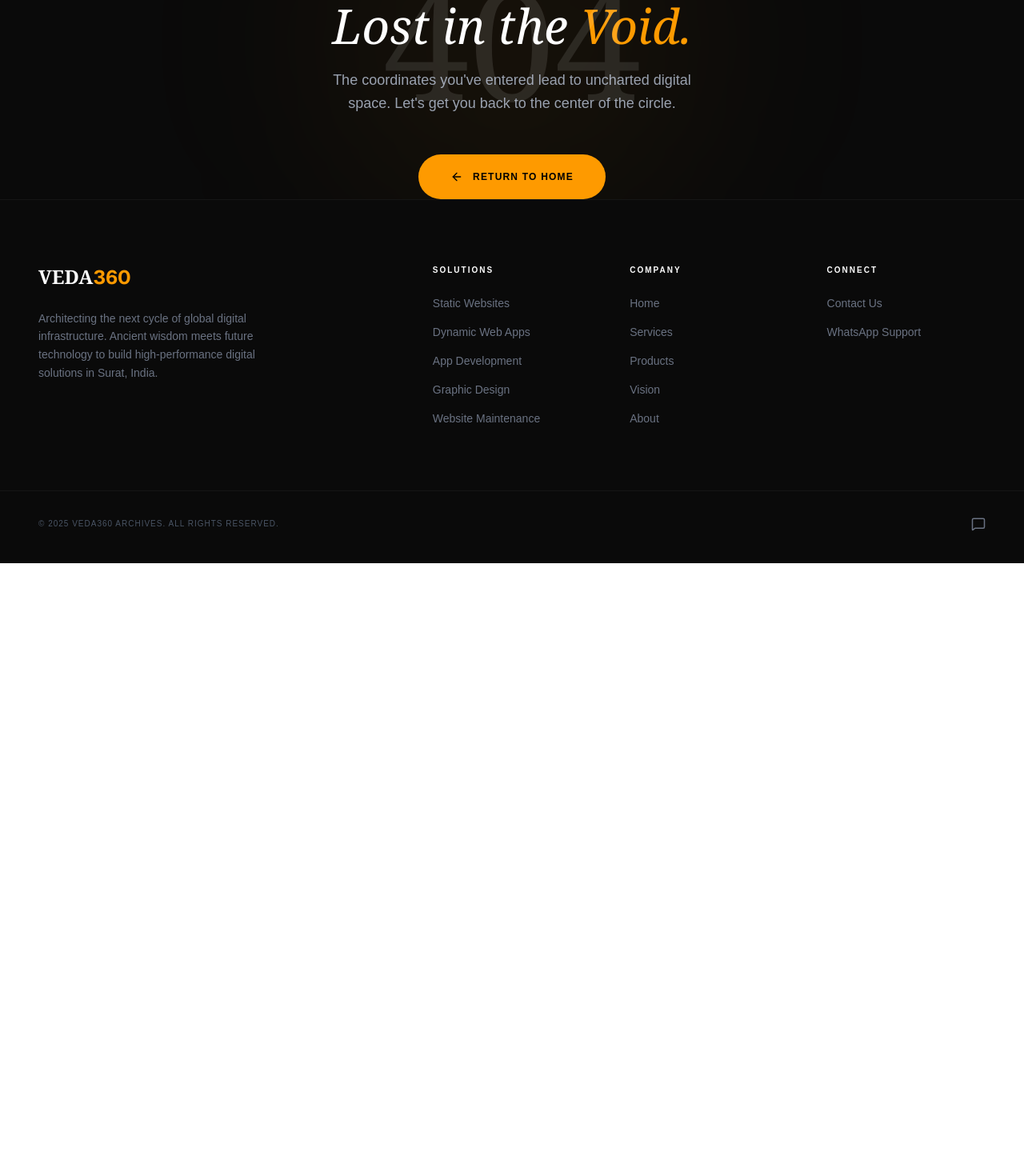
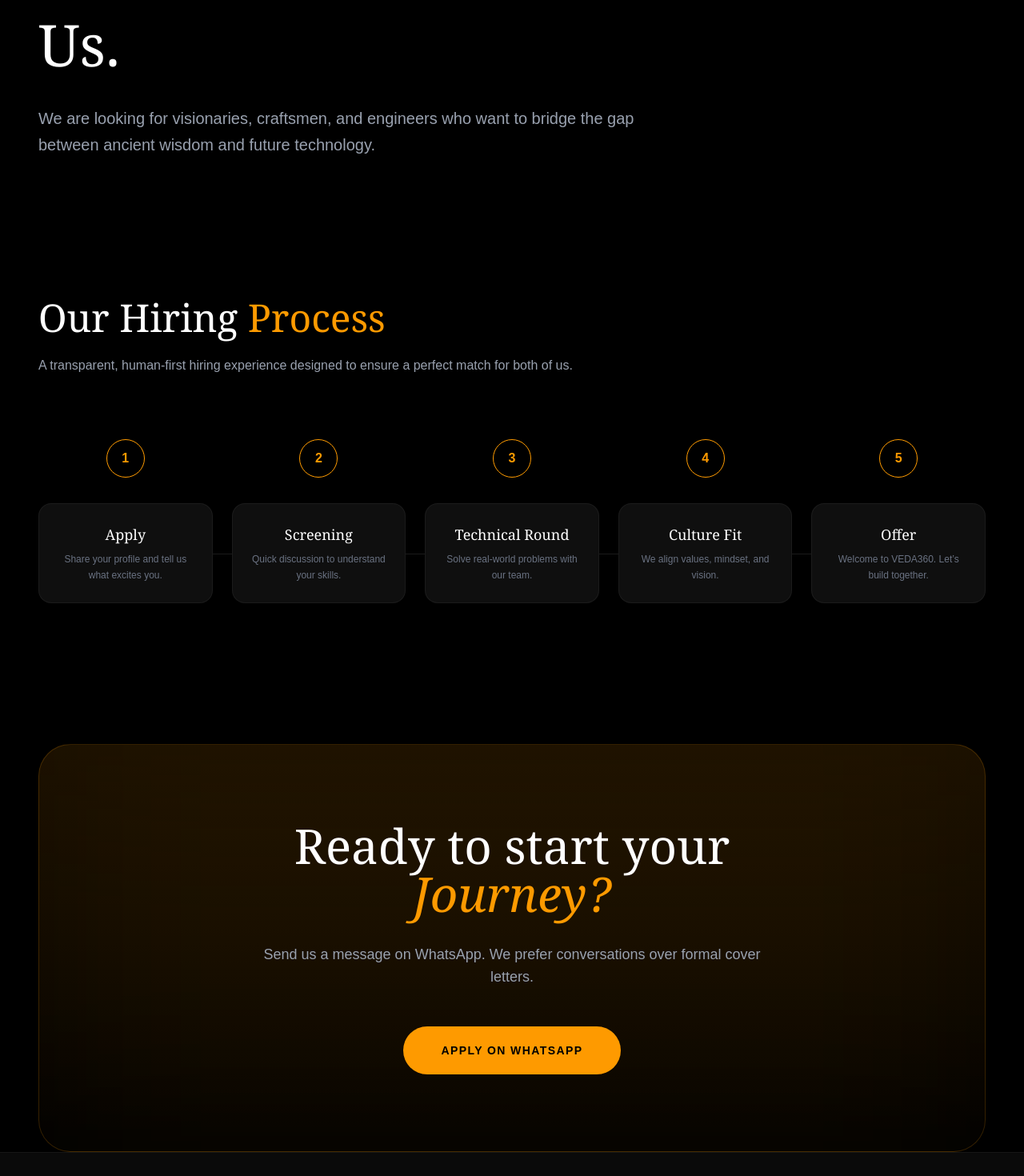
Before and after one commit to rajpurohit007/veda360, a Next.js app: page /career in a window 1280 px wide. Before the commit this address had no page. Shown: the part 240-1710 px from the top of the page at 80% size. Before the commit the page ends 944 px from the top, so only its background shows below. Built offline with nearby package versions, Linux system fonts and the light colour scheme; a web font is replaced by a local one.

Commit message:
added career page

```diff
--- /dev/null
+++ b/src/app/career/page.tsx
@@ -0,0 +1,166 @@
+"use client";
+
+import { motion } from "framer-motion";
+import Image from "next/image";
+import Navbar from "@/src/components/Navbar";
+import Footer from "@/src/components/Footer";
+
+const journeySteps = [
+  { title: "Apply", desc: "Share your profile and tell us what excites you." },
+  { title: "Screening", desc: "Quick discussion to understand your skills." },
+  { title: "Technical Round", desc: "Solve real-world problems with our team." },
+  { title: "Culture Fit", desc: "We align values, mindset, and vision." },
+  { title: "Offer", desc: "Welcome to VEDA360. Let’s build together." }
+];
+
+const testimonials = [
+  {
+    name: "Riya Mehta",
+    role: "Senior Software Engineer",
+    image: "/team/member1.jpg",
+    quote: "VEDA360 gave me real ownership from day one. The culture is focused, respectful, and growth-driven."
+  },
+  {
+    name: "Alex Lincon",
+    role: "UI/UX Designer",
+    image: "/team/member2.jpg",
+    quote: "Design here is not decoration. Every decision has purpose and clarity."
+  },
+  {
+    name: "Kunal Shah",
+    role: "Backend Engineer",
+    image: "/team/member3.jpg",
+    quote: "You build real systems here, not just features. That’s rare."
+  }
+];
+
+export default function CareerPage() {
+  return (
+    <main className="bg-black text-white min-h-screen">
+      <Navbar />
+
+      {/* ================= HERO SECTION ================= */}
+      <section className="pt-40 pb-20 px-6 md:px-12 max-w-7xl mx-auto">
+        <motion.div
+          initial={{ opacity: 0, y: 20 }}
+          animate={{ opacity: 1, y: 0 }}
+          className="max-w-3xl"
+        >
+          <h1 className="font-serif text-5xl md:text-7xl mb-8 leading-tight">
+            Build the <span className="text-amber-500">Future</span> With Us.
+          </h1>
+          <p className="text-gray-400 text-xl leading-relaxed">
+            We are looking for visionaries, craftsmen, and engineers who want to
+            bridge the gap between ancient wisdom and future technology.
+          </p>
+        </motion.div>
+      </section>
+
+      {/* ================= JOURNEY TIMELINE ================= */}
+      <section className="py-24 px-6 md:px-12 max-w-7xl mx-auto overflow-hidden">
+        <div className="max-w-2xl mb-20">
+          <h2 className="font-serif text-3xl md:text-5xl mb-6">
+            Our Hiring <span className="text-amber-500">Process</span>
+          </h2>
+          <p className="text-gray-400">
+            A transparent, human-first hiring experience designed to ensure a
+            perfect match for both of us.
+          </p>
+        </div>
+
+        {/* Timeline Desktop */}
+        <div className="hidden md:block relative pb-20">
+          <div className="absolute top-1/2 left-0 right-0 h-[1px] bg-white/10" />
+          <div className="grid grid-cols-5 gap-6">
+            {journeySteps.map((step, i) => (
+              <motion.div
+                key={i}
+                initial={{ opacity: 0, y: 30 }}
+                whileInView={{ opacity: 1, y: 0 }}
+                viewport={{ once: true }}
+                transition={{ delay: i * 0.1 }}
+                className="relative z-10"
+              >
+                <div className="w-12 h-12 rounded-full bg-black border border-amber-500 text-amber-500 flex items-center justify-center font-bold mb-8 mx-auto">
+                  {i + 1}
+                </div>
+                <div className="bg-[#0f0f0f] border border-white/5 p-6 rounded-2xl text-center hover:border-amber-500/50 transition-colors">
+                  <h3 className="font-serif text-lg mb-2">{step.title}</h3>
+                  <p className="text-gray-500 text-xs leading-relaxed">{step.desc}</p>
+                </div>
+              </motion.div>
+            ))}
+          </div>
+        </div>
+
+        {/* Timeline Mobile */}
+        <div className="md:hidden space-y-10 relative">
+          <div className="absolute left-6 top-0 bottom-0 w-[1px] bg-white/10" />
+          {journeySteps.map((step, i) => (
+            <div key={i} className="flex gap-6 items-start relative pl-2">
+              <div className="w-8 h-8 rounded-full bg-black border border-amber-500 text-amber-500 flex items-center justify-center text-xs font-bold shrink-0 z-10">
+                {i + 1}
+              </div>
+              <div className="bg-[#0f0f0f] border border-white/5 p-5 rounded-xl">
+                <h3 className="font-serif text-lg mb-1">{step.title}</h3>
+                <p className="text-gray-500 text-sm">{step.desc}</p>
+              </div>
+            </div>
+          ))}
+        </div>
+      </section>
+
+      {/* ================= MARQUEE TESTIMONIALS ================= */}
+      {/* <section className="py-24 bg-[#050505] border-y border-white/5 overflow-hidden">
+        <div className="max-w-7xl mx-auto px-6 mb-16 text-center">
+          <h2 className="font-serif text-3xl md:text-5xl">Voices From <span className="text-amber-500">The Team</span></h2>
+        </div>
+
+        <motion.div
+          className="flex gap-8 whitespace-nowrap"
+          animate={{ x: [0, -1000] }}
+          transition={{ repeat: Infinity, duration: 40, ease: "linear" }}
+        >
+          {[...testimonials, ...testimonials, ...testimonials].map((t, i) => (
+            <div key={i} className="inline-block w-[450px] bg-[#0f0f0f] p-8 rounded-3xl border border-white/5 whitespace-normal">
+              <p className="text-gray-400 italic mb-8 text-lg">"{t.quote}"</p>
+              <div className="flex items-center gap-4">
+                <div className="w-12 h-12 rounded-full bg-gray-800 overflow-hidden">
+                   <img src={t.image} alt={t.name} className="w-full h-full object-cover" />
+                </div>
+                <div>
+                  <h4 className="font-bold text-white">{t.name}</h4>
+                  <p className="text-amber-500 text-sm">{t.role}</p>
+                </div>
+              </div>
+            </div>
+          ))}
+        </motion.div>
+      </section> */}
+
+      {/* ================= CALL TO ACTION ================= */}
+      <section className=" px-6 md:px-12 max-w-7xl mx-auto">
+        <div className="bg-gradient-to-b from-amber-500/10 to-transparent border border-amber-500/20 rounded-[40px] p-12 md:p-24 text-center relative overflow-hidden">
+          <div className="relative z-10 max-w-2xl mx-auto">
+            <h2 className="font-serif text-4xl md:text-6xl mb-8">Ready to start your <span className="text-amber-500 italic">Journey?</span></h2>
+            <p className="text-gray-400 text-lg mb-12">
+              Send us a message on WhatsApp. We prefer conversations over formal cover letters.
+            </p>
+            <motion.a
+              href={`https://wa.me/919099337333?text=${encodeURIComponent("Hi Veda360, I'm interested in joining the team.")}`}
+              whileHover={{ scale: 1.05 }}
+              whileTap={{ scale: 0.95 }}
+              className="inline-block bg-amber-500 text-black px-12 py-5 rounded-full font-bold uppercase tracking-widest text-sm"
+            >
+              Apply on WhatsApp
+            </motion.a>
+          </div>
+          {/* Decorative radial gradient */}
+          <div className="absolute top-1/2 left-1/2 -translate-x-1/2 -translate-y-1/2 w-full h-full bg-amber-500/5 blur-[120px] pointer-events-none" />
+        </div>
+      </section>
+
+      <Footer />
+    </main>
+  );
+}
--- a/src/components/Navbar.tsx
+++ b/src/components/Navbar.tsx
@@ -20,6 +20,8 @@ export default function Navbar() {
     { name: "Vision", href: "/vision" },
     { name: "About", href: "/about" },
     { name: "Contact", href: "/contact" },
+     { name: "careers",href:"/careers"},
+
   ];
 
   return (
```
